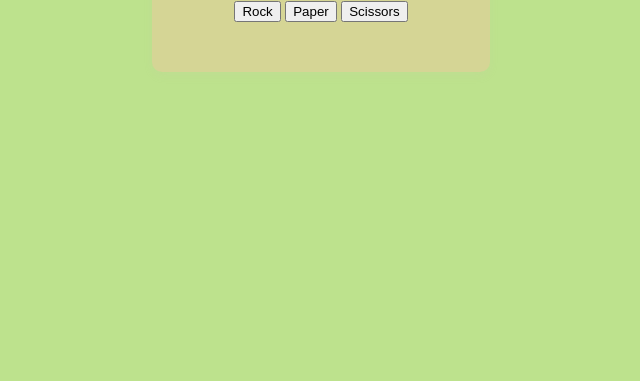
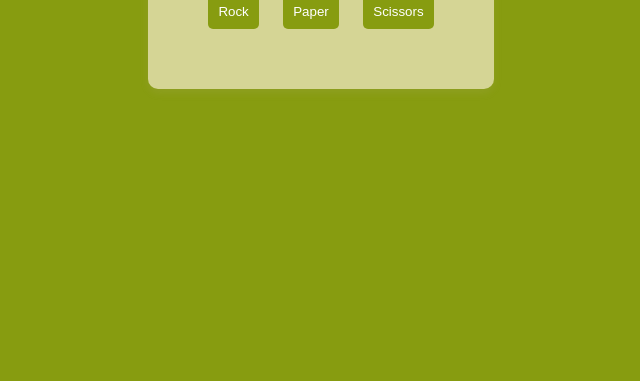
Before and after one commit to Kahkashan25SH/Rock-Paper-Scisseor, a plain HTML site: page index.html in a window 1280 px wide. Shown: the part 419-800 px from the top of the page, without its empty margins (319-959 px from the left). Drawn offline with Linux system fonts and the light colour scheme.

Commit message:
Update style.css

```diff
--- a/style.css
+++ b/style.css
@@ -4,7 +4,7 @@ body {
     justify-content: center;
     align-items: center;
     height: 100vh;
-    background-color: #bde28d;
+    background-color: #879c10;
     margin: 0;
 }
 
@@ -34,3 +34,14 @@ h1 {
 .reset-btn:hover {
     background-color: #218838;
 }
+button{
+    margin: 10px;
+    padding: 10px;
+    color: #fff;
+    background-color: #879c10;
+    border: none;
+    border-radius: 5px;
+    cursor: pointer;
+    transition: background-color 0.3s ease;
+
+}
```
